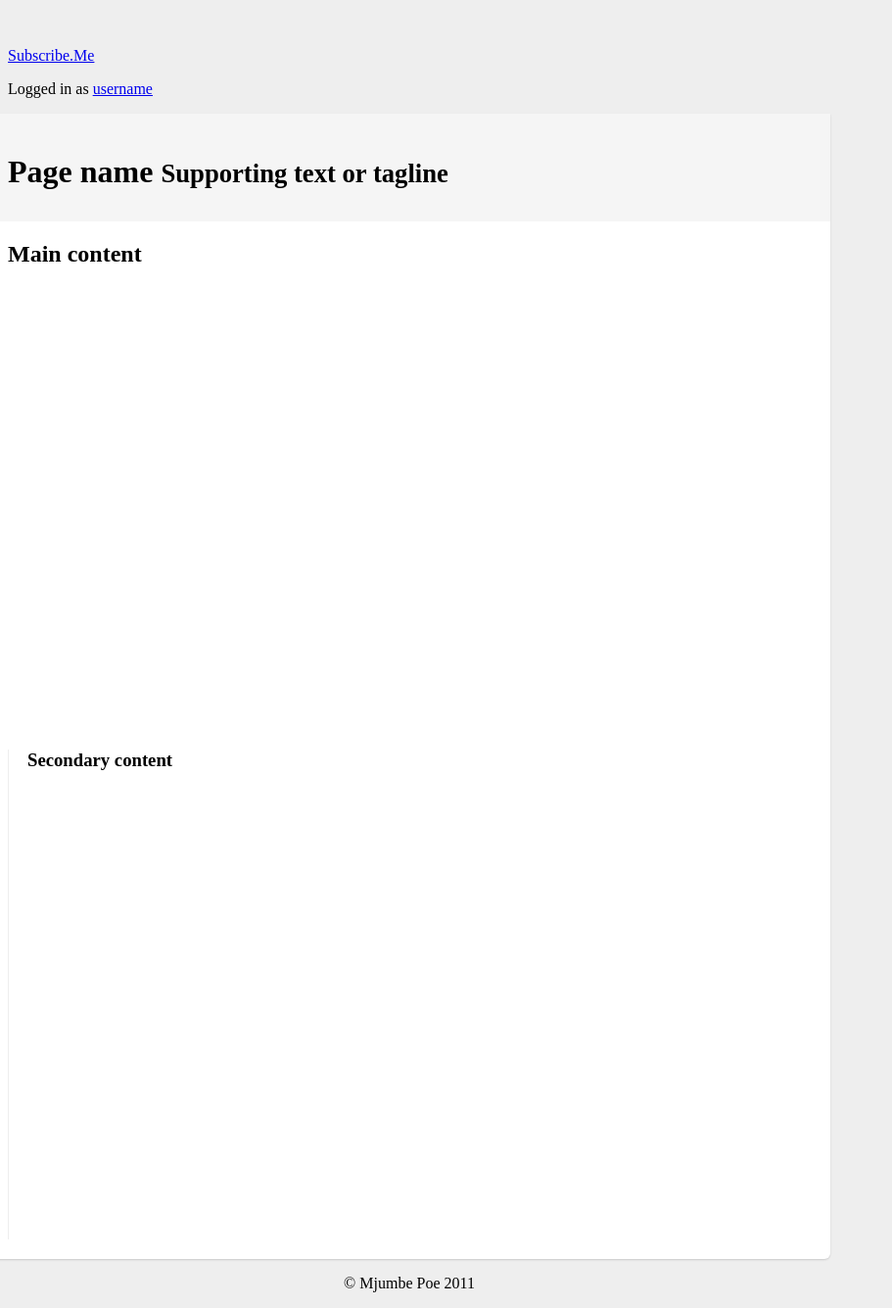
After one commit to mjumbewu/subscribe.me, a Django app: page /dashboard in a window 1280 px wide. The commit adds this page. Shown: the whole page at 98% size, without its empty margins (0-911 px from the left). Run offline with Django 3.2, Linux system fonts and the light colour scheme; parts of the project's set-up code (start-up, migrations or seed data) failed here and were passed over; some libraries are stand-ins or nearby versions.

Commit message:
Add the start of a template for the dashboard

```diff
--- /dev/null
+++ b/subscribeme/main/templates/dashboard.html
@@ -0,0 +1,129 @@
+<!DOCTYPE html>
+
+<!----------
+  -- Pilfered from http://twitter.github.com/bootstrap/examples/container-app.html
+  -->
+
+<html lang="en">
+    <head>
+        <meta charset="utf-8">
+        <title>Subscribe Me</title>
+        <meta name="description" content="">
+        <meta name="author" content="">
+
+        <!-- Le HTML5 shim, for IE6-8 support of HTML elements -->
+        <!--[if lt IE 9]>
+            <script src="http://html5shim.googlecode.com/svn/trunk/html5.js"></script>
+        <![endif]-->
+
+        <!-- Bootstrap's Less styles (use these in development only) -->
+            <link
+                rel="stylesheet/less"
+                href="{{ STATIC_URL }}libs/bootstrap/less/bootstrap.less">
+            <script
+                src="{{ STATIC_URL }}libs/less/js/less-1.1.3.min.js"></script>
+        <!-- Bootstrap's CSS styles -->
+<!--            <link-->
+<!--                href="{{ STATIC_URL }}libs/bootstrap/bootstrap.css"-->
+<!--                rel="stylesheet">-->
+
+        <style type="text/css">
+            /* Override some defaults */
+            html, body {
+                background-color: #eee;
+            }
+            body {
+                padding-top: 40px; /* 40px to make the container go all the way to the bottom of the topbar */
+            }
+            .container > footer p {
+                text-align: center; /* center align it with the container */
+            }
+            .container {
+                width: 820px; /* downsize our container to make the content feel a bit tighter and more cohesive. NOTE: this removes two full columns from the grid, meaning you only go to 14 columns and not 16. */
+            }
+
+            /* The white background content wrapper */
+            .content {
+                background-color: #fff;
+                padding: 20px;
+                margin: 0 -20px; /* negative indent the amount of the padding to maintain the grid system */
+                -webkit-border-radius: 0 0 6px 6px;
+                     -moz-border-radius: 0 0 6px 6px;
+                                border-radius: 0 0 6px 6px;
+                -webkit-box-shadow: 0 1px 2px rgba(0,0,0,.15);
+                     -moz-box-shadow: 0 1px 2px rgba(0,0,0,.15);
+                                box-shadow: 0 1px 2px rgba(0,0,0,.15);
+            }
+
+            /* Page header tweaks */
+            .page-header {
+                background-color: #f5f5f5;
+                padding: 20px 20px 10px;
+                margin: -20px -20px 20px;
+            }
+
+            /* Styles you shouldn't keep as they are for displaying this base example only */
+            .content .span10,
+            .content .span4 {
+                min-height: 500px;
+            }
+            /* Give a quick and non-cross-browser friendly divider */
+            .content .span4 {
+                margin-left: 0;
+                padding-left: 19px;
+                border-left: 1px solid #eee;
+            }
+
+            .topbar .btn {
+                border: 0;
+            }
+
+        </style>
+
+        <!-- Le fav and touch icons -->
+<!--        <link rel="shortcut icon" href="images/favicon.ico">-->
+<!--        <link rel="apple-touch-icon" href="images/apple-touch-icon.png">-->
+<!--        <link rel="apple-touch-icon" sizes="72x72" href="images/apple-touch-icon-72x72.png">-->
+<!--        <link rel="apple-touch-icon" sizes="114x114" href="images/apple-touch-icon-114x114.png">-->
+    </head>
+
+    <body>
+
+        <div class="topbar">
+            <div class="fill">
+                <div class="container">
+                    <a href="{% url main_landing %}" class="brand" href="#">Subscribe.Me</a>
+<!--                    <form action="" class="pull-right">-->
+<!--                        <input class="input-small" type="text" placeholder="Username">-->
+<!--                        <input class="input-small" type="password" placeholder="Password">-->
+<!--                        <button class="btn" type="submit">Sign in</button>-->
+<!--                    </form>-->
+                    <p class="pull-right">Logged in as <a href="#">username</a></p>
+                </div>
+            </div>
+        </div>
+
+        <div class="container">
+
+            <div class="content">
+                <div class="page-header">
+                    <h1>Page name <small>Supporting text or tagline</small></h1>
+                </div>
+                <div class="row">
+                    <div class="span10">
+                        <h2>Main content</h2>
+                    </div>
+                    <div class="span4">
+                        <h3>Secondary content</h3>
+                    </div>
+                </div>
+            </div>
+
+            <footer>
+                <p>&copy; Mjumbe Poe 2011</p>
+            </footer>
+
+        </div> <!-- /container -->
+
+    </body>
+</html>
--- a/subscribeme/main/templates/landing.html
+++ b/subscribeme/main/templates/landing.html
@@ -1,8 +1,8 @@
 <!DOCTYPE html>
 
 <!----------
-    -- Pilfered from http://twitter.github.com/bootstrap/examples/hero.html
-    -->
+  -- Pilfered from http://twitter.github.com/bootstrap/examples/hero.html
+  -->
 
 <html lang="en">
     <head>
```
